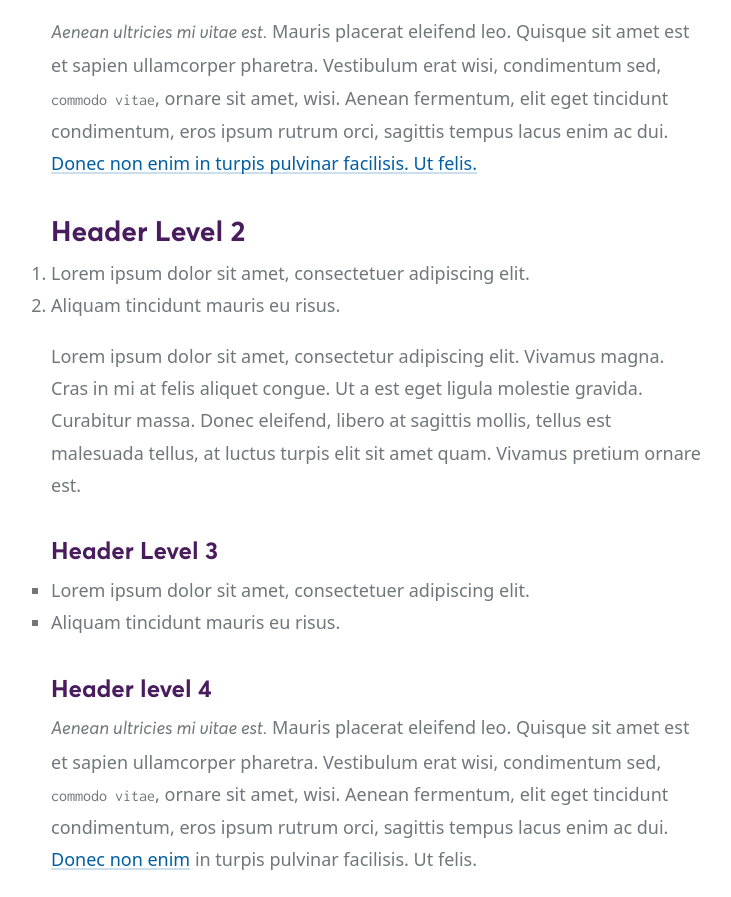
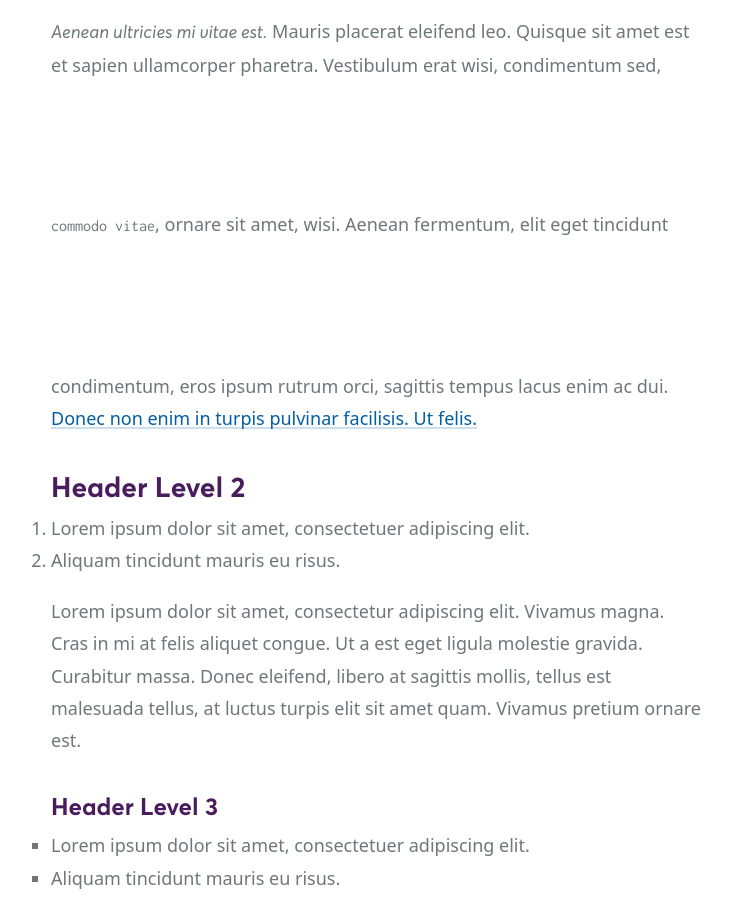
Before and after one commit to petercolesdc/cooper, a website: page public/element-tests.html in a window 1280 px wide. Shown: the part 3299-4196 px from the top of the page, without its empty margins (264-995 px from the left). Drawn offline with nearby package versions, Linux system fonts and the light colour scheme; files whose address does not match are found by name; a web font is replaced by a local one.

```diff
--- a/public/css/style.css
+++ b/public/css/style.css
@@ -719,7 +719,7 @@
 code {
   font-family: "Inconsolata", "Inconsolata Regular", "Inconsolata-Regular", monospace;
   font-size: 1.6rem;
-  line-height: 1.8;
+  line-height: 18;
 }
 
 .button {
--- a/scss/shared/_fonts.scss
+++ b/scss/shared/_fonts.scss
@@ -3,7 +3,7 @@
 
 $fontBrand:     "Averta", "Averta Regular", "Averta-Regular", system-ui, sans-serif!default;
 $fontVoice:     "Inconsolata", "Inconsolata Regular", "Inconsolata-Regular", monospace!default;
-$fontMono:      $fontVoice;
+$fontMono:      $fontVoice!default;
 
 
 // Font weights (can be numerical or actual font files)
--- a/scss/vendor/_code.scss
+++ b/scss/vendor/_code.scss
@@ -19,5 +19,5 @@
 code {
   font-family: $fontMono;
   font-size: rem($typeS);
-  line-height: 1.8;
+  line-height: $lineheightRoot;
 }
```
